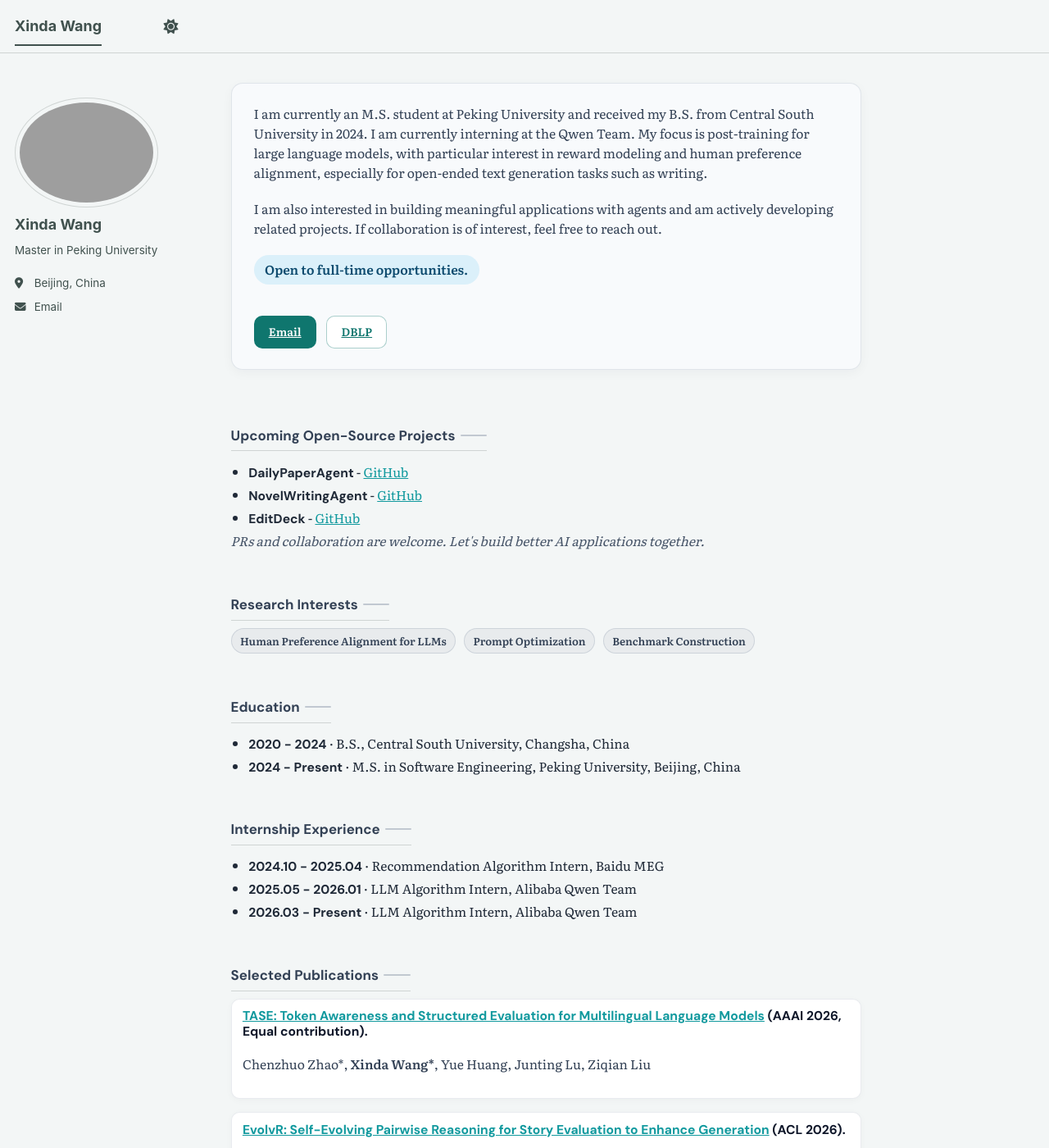
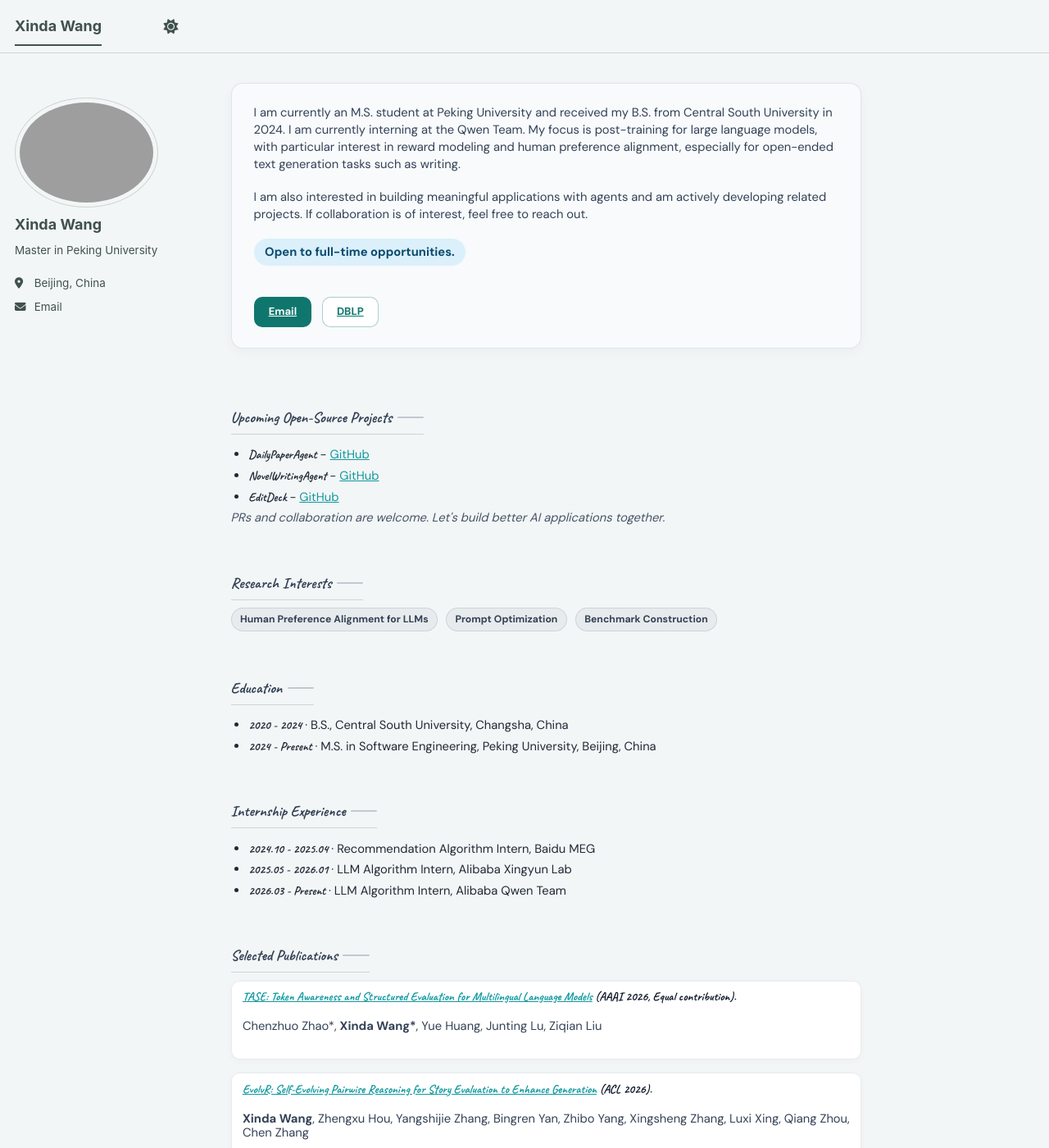
Before and after one commit to xindaaW/xindaaW.github.io, a Jekyll site: the page built from _pages/about.md, in a window 1280 px wide and 1400 px high. Shown: the whole window at 82% size. Built offline with Jekyll 4.4.1, drawn with Linux system fonts in a browser that asks for light colours; a script bundle is joined from its source files by our own code; library files that are not in the unit come from our copies.

Commit message:
switch to handwritten accent font and fix Xingyun internship

```diff
--- a/_pages/about.md
+++ b/_pages/about.md
@@ -54,7 +54,7 @@ redirect_from:
   <h2>Internship Experience</h2>
   <ul class="home-timeline">
     <li><strong>2024.10 - 2025.04</strong> · Recommendation Algorithm Intern, Baidu MEG</li>
-    <li><strong>2025.05 - 2026.01</strong> · LLM Algorithm Intern, Alibaba Qwen Team</li>
+    <li><strong>2025.05 - 2026.01</strong> · LLM Algorithm Intern, Alibaba Xingyun Lab</li>
     <li><strong>2026.03 - Present</strong> · LLM Algorithm Intern, Alibaba Qwen Team</li>
   </ul>
 </section>
--- a/assets/css/main.scss
+++ b/assets/css/main.scss
@@ -1,6 +1,6 @@
 ---
 ---
-@import url("https://fonts.googleapis.com/css2?family=DM+Sans:wght@500;700&family=Literata:opsz,wght@7..72,400;7..72,500;7..72,600&display=swap");
+@import url("https://fonts.googleapis.com/css2?family=Caveat:wght@600;700&family=DM+Sans:wght@400;500;700&display=swap");
 
 /*
  * This file controls what is imported from /_sass
@@ -45,15 +45,15 @@
 
 /* Homepage polish (about page) */
 .page__content {
-  font-family: "Literata", Georgia, "Times New Roman", serif;
-  font-size: 13.8px;
-  line-height: 1.52;
+  font-family: "DM Sans", "Segoe UI", Arial, sans-serif;
+  font-size: 13px;
+  line-height: 1.42;
   color: #1f2937;
 }
 
 .page__content p,
 .page__content li {
-  font-size: 0.87rem;
+  font-size: 0.82rem;
 }
 
 .home-hero {
@@ -147,8 +147,8 @@
   align-items: center;
   gap: 0.35rem;
   margin-bottom: 0.52rem;
-  font-family: "DM Sans", "Segoe UI", Arial, sans-serif;
-  font-size: 0.94rem;
+  font-family: "Caveat", "Comic Sans MS", cursive;
+  font-size: 1.02rem;
   font-weight: 700;
   letter-spacing: 0;
   color: #334155;
@@ -176,7 +176,7 @@
   border: 1px solid rgba(100, 116, 139, 0.2);
   background: rgba(100, 116, 139, 0.08);
   color: #334155;
-  font-size: 0.72rem;
+  font-size: 0.68rem;
   font-weight: 600;
 }
 
@@ -195,7 +195,7 @@
 .home-timeline strong,
 .home-list strong,
 .pub-card__title {
-  font-family: "DM Sans", "Segoe UI", Arial, sans-serif;
+  font-family: "Caveat", "Comic Sans MS", cursive;
 }
 
 .pub-cards {
@@ -219,8 +219,8 @@
   margin: 0;
   font-weight: 700;
   color: #0f172a;
-  font-size: 0.78rem;
-  line-height: 1.18;
+  font-size: 0.84rem;
+  line-height: 1.08;
 }
 
 .pub-card__meta {
@@ -233,8 +233,8 @@
 .pub-card__authors {
   margin: 0.26rem 0 0;
   color: #334155;
-  font-size: 0.66rem;
-  line-height: 1.24;
+  font-size: 0.62rem;
+  line-height: 1.18;
 }
 
 .home-note {
@@ -252,8 +252,8 @@
 
 @media (max-width: 768px) {
   .page__content {
-    font-size: 13.4px;
-    line-height: 1.5;
+    font-size: 12.6px;
+    line-height: 1.4;
   }
 
   .home-hero {
```
